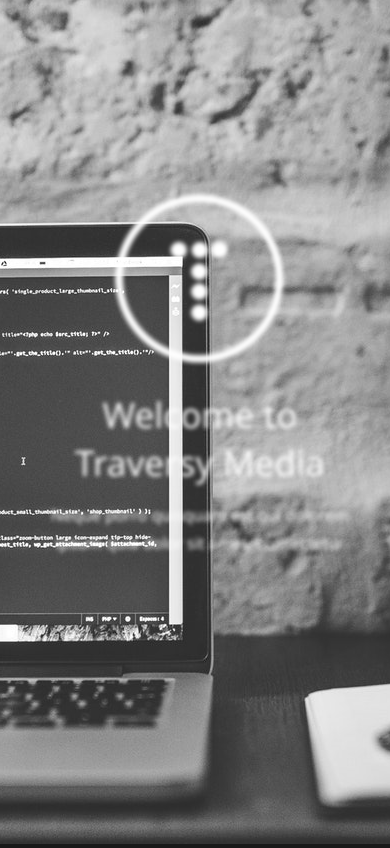
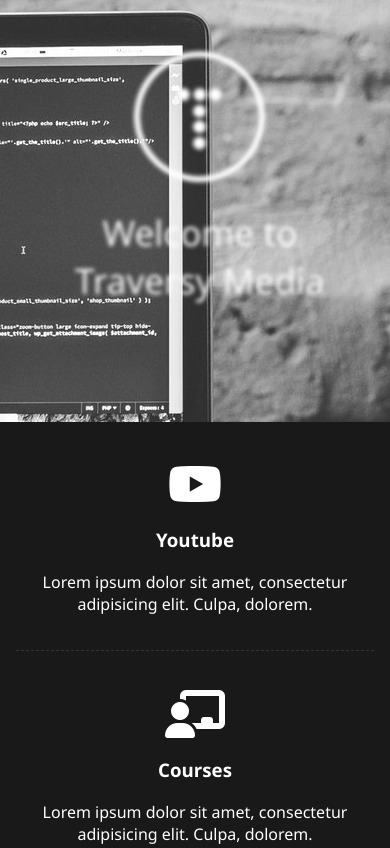
Before and after one commit to WeKiBan/landing-page-blur, a plain HTML site: page index.html in a window 390 px wide. Shown: the top 848 px of the page. Drawn offline with Linux system fonts and the light colour scheme.

Commit message:
media queries added, project complete

```diff
--- a/style.css
+++ b/style.css
@@ -101,3 +101,44 @@
 }
 
 /* small screens */
+@media(max-width: 560px) {
+  .showcase::after {
+    height: 50vh;
+  }
+
+  .content {
+    top: 5%;
+    margin-top:  5px;
+  }
+
+  .content .logo {
+    height: 140px;
+    width: 140px;
+  }
+
+  .content .text {
+    display: none;
+  }
+
+.grid-3,
+.grid-2 {
+  grid-template-columns: 1fr;
+}
+
+.services div {
+  border-bottom: #333 dashed 1px;
+  padding: 1.2rem 1rem;
+}
+
+}
+
+/* Landscape */
+@media(max-height: 500px) {
+  .content .title, .content .text {
+    display: none;
+  }
+
+  .content{
+    top: 0;
+  }
+}
```
